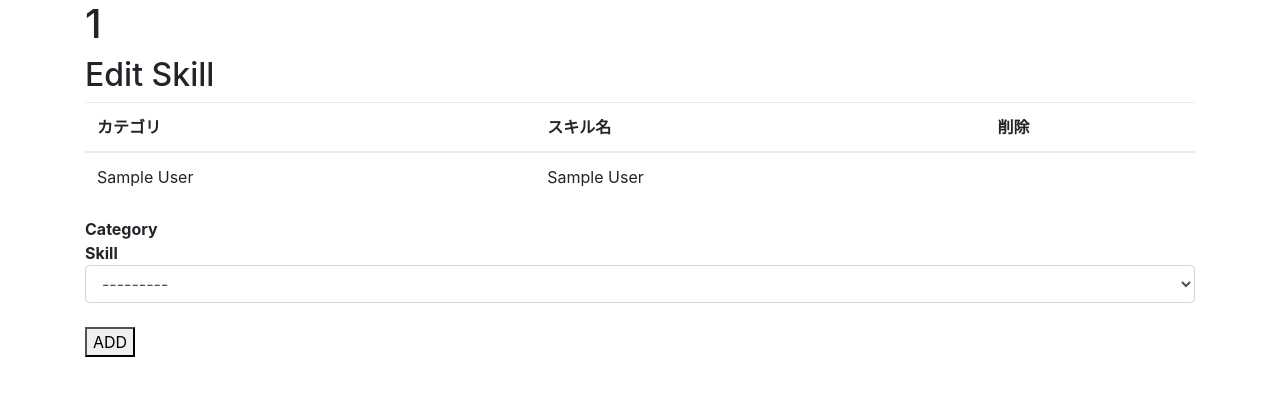
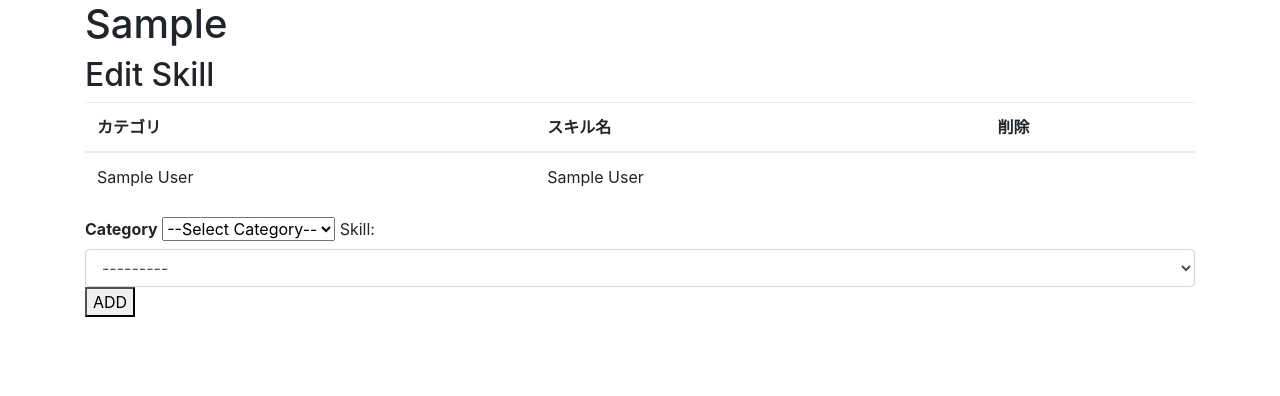
Before and after one commit to nabe189/django-practice, a Django app: page /1/edit_skills/ in a window 1280 px wide. Shown: the part 56-452 px from the top of the page. Run offline with Django 3.2, Linux system fonts and the light colour scheme; tables that the repository leaves empty hold one stand-in row (values such as "Sample post"); some libraries are stand-ins or nearby versions.

Commit message:
add skill filter function

```diff
--- a/employee_management/employees/templates/employees/edit_skills.html
+++ b/employee_management/employees/templates/employees/edit_skills.html
@@ -2,7 +2,7 @@
 
 {% block content %}
 
-<h1>{{ employee.id }}</h1>
+<h1>{{ employee.first_name }}</h1>
 
 <h2>Edit Skill</h2>
 <table class="table table-borderless">
@@ -12,7 +12,7 @@
         <th>削除</th>
     </thread>
     <tbody>
-    {% for employee_skill in employee.employee_skills.all %}
+    {% for employee_skill in employee_skills %}
         <tr>
             <td>{{ employee_skill.skill.category }}</td>
             <td>{{ employee_skill.skill }}</td>
@@ -24,11 +24,46 @@
 
 <form method="POST" name="form">
     {% csrf_token %}
-    <b>Category</b><br>
-    <b>Skill</b>
+    <b>Category</b>
+    <select id="skill-category" class="skill-category">
+        <option value="">--Select Category--</option>
+        {% for category in categories %}
+            <option value="{{ category.id }}">{{ category.name }}</option>
+        {% endfor %}
+    </select>
+
     <input type="hidden" id="id_employee" name="employee" value="{{ employee.id }}">
-    {{ form.skill }}<br>
+    <tr>
+        <th>
+            <label for="id_skill">Skill:</label>
+        </th>
+        <td>
+            <select name="skill" class="form-control" required id="id_skill">
+                <option value="" selected>---------</option>
+                {% for skill in skills%}
+                    <option value="{{ skill.id }}">{{ skill.name }}</option>
+                {% endfor %}
+            </select>
+        </td>
+    </tr>
     <button type="submit">ADD</button>
 </form>
 
+<script>
+    document.querySelector('.skill-category').addEventListener('change', function() {
+        let categoryId = this.value;
+
+        // if (categoryId) {
+        $('#id_skill').empty();
+        $('#id_skill').append('<option value="">---------</option>');
+        fetch(`get-skill?category=${categoryId}`)
+            .then(response => response.json())
+            .then(data => {
+                $.each(data.skills, function(index, skill) {
+                    $('#id_skill').append('<option value="' + skill.id + '">' + skill.name + '</option>');
+                });
+            })
+    });
+</script>
+
 {% endblock %}
--- a/employee_management/employees/urls.py
+++ b/employee_management/employees/urls.py
@@ -7,4 +7,5 @@ urlpatterns = [
     path('', views.EmployeeListView.as_view(), name='employee_list'),
     path('<int:pk>/', views.EmployeeDetailView.as_view(), name='employee_detail'),
     path('<int:pk>/edit_skills/', views.SkillView.as_view(), name='edit_skills'),
+    path('<int:pk>/edit_skills/get-skill', views.get_skills_for_category, name='get-skill'),
 ]
--- a/employee_management/employees/views.py
+++ b/employee_management/employees/views.py
@@ -3,8 +3,9 @@ from django.urls import reverse_lazy
 #from django.views import View
 from django.views import generic
 from django.views.generic import ListView, DetailView
-from .models import Employee, SkillCategory, Skill
+from .models import Employee, SkillCategory, Skill, EmployeeSkill
 from .forms import SkillForm
+from django.http import JsonResponse
 
 class EmployeeListView(ListView):
     model = Employee
@@ -34,7 +35,6 @@ class EmployeeDetailView(DetailView):
 class SkillView(DetailView, generic.edit.ModelFormMixin):
     model = Employee
     form_class = SkillForm
-    success_url = reverse_lazy('edit_skills')
     template_name = 'employees/edit_skills.html'
 
     def get(self, request, *args, **kwargs):
@@ -49,3 +49,32 @@ class SkillView(DetailView, generic.edit.ModelFormMixin):
             return self.form_valid(form)
         else:
             return self.form_invalid(form)
+
+    def get_success_url(self):
+        return reverse_lazy("employees:edit_skills", kwargs={"pk":self.kwargs["pk"]})
+
+    def get_context_data(self, **kwargs):
+        context = super().get_context_data(**kwargs)
+        employee = self.kwargs["pk"]
+        employee_skills = EmployeeSkill.objects.filter(employee=employee)
+        context["employee_skills"] = employee_skills
+        context['categories'] = SkillCategory.objects.all()
+        context['skills'] = Skill.objects.all()
+
+        category = self.request.GET.get('category')
+        if category:
+            context['form'].fields['skill'].queryset = Skill.objects.filter(category_id=category)
+
+        return context
+
+def get_skills_for_category(request, **kwargs):
+    category_id = request.GET.get('category')
+    if category_id:
+        skills = Skill.objects.filter(category_id=category_id).values('id', 'name')
+    else:
+        skills = Skill.objects.all().values('id', 'name')
+
+    context = {
+        'skills': list(skills)
+    }
+    return JsonResponse(context)
```
Also changed, not shown: employee_management/employees/templates/employees/employee_confirm_delete.html (added, +7 -0 lines).
